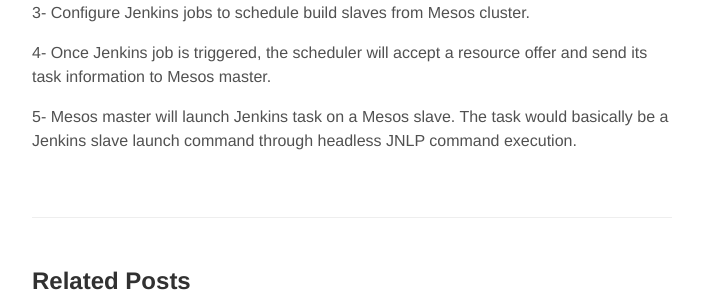
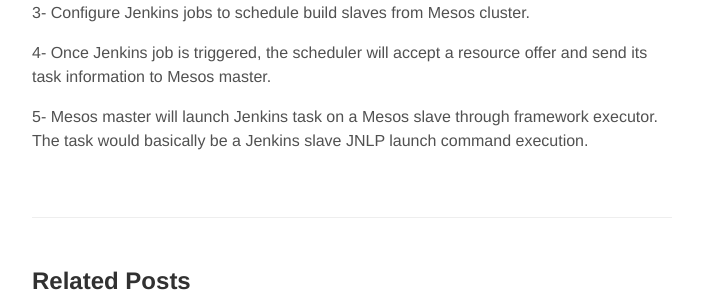
Before and after one commit to waseemh/waseemh.github.io_F, a Jekyll site: the page built from _posts/2015-03-15-scalable-cluster-wideci-system-mesos-jenkins.md, in a window 1280 px wide. Shown: the part 1560-1860 px from the top of the page, without its empty margins (288-990 px from the left). Built offline with Jekyll 4.4.1, drawn with Linux system fonts in a browser that asks for light colours; Markdown is read by kramdown in place of the engine named in the settings.

Commit message:
Update 2015-03-15-scalable-cluster-wideci-system-mesos-jenkins.md

```diff
--- a/_posts/2015-03-15-scalable-cluster-wideci-system-mesos-jenkins.md
+++ b/_posts/2015-03-15-scalable-cluster-wideci-system-mesos-jenkins.md
@@ -34,4 +34,4 @@
 
 4- Once Jenkins job is triggered, the scheduler will accept a resource offer and send its task information to Mesos master.
 
-5- Mesos master will launch Jenkins task on a Mesos slave. The task would basically be a Jenkins slave launch command through headless JNLP command execution.
+5- Mesos master will launch Jenkins task on a Mesos slave through framework executor. The task would basically be a Jenkins slave JNLP launch command execution.
```
